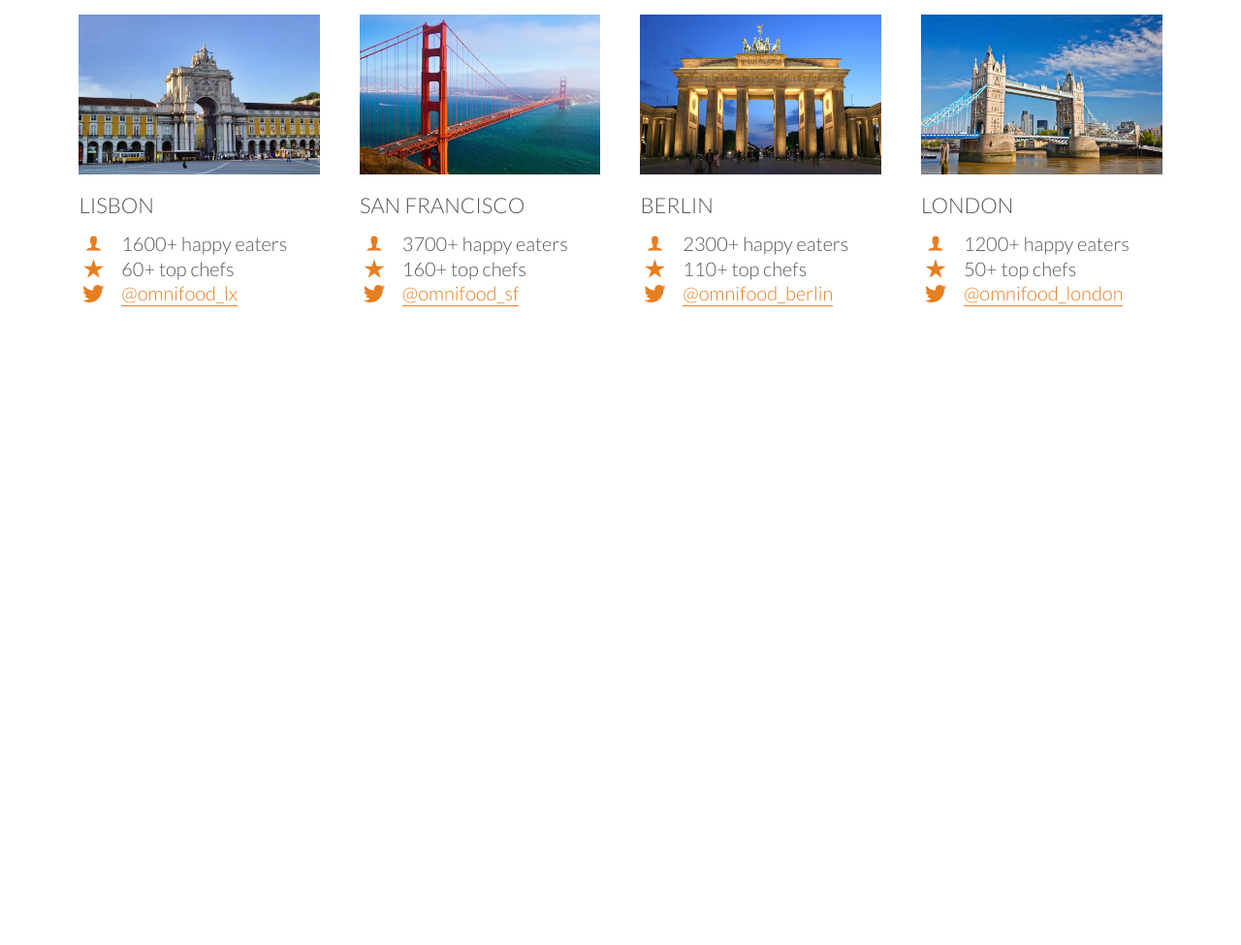
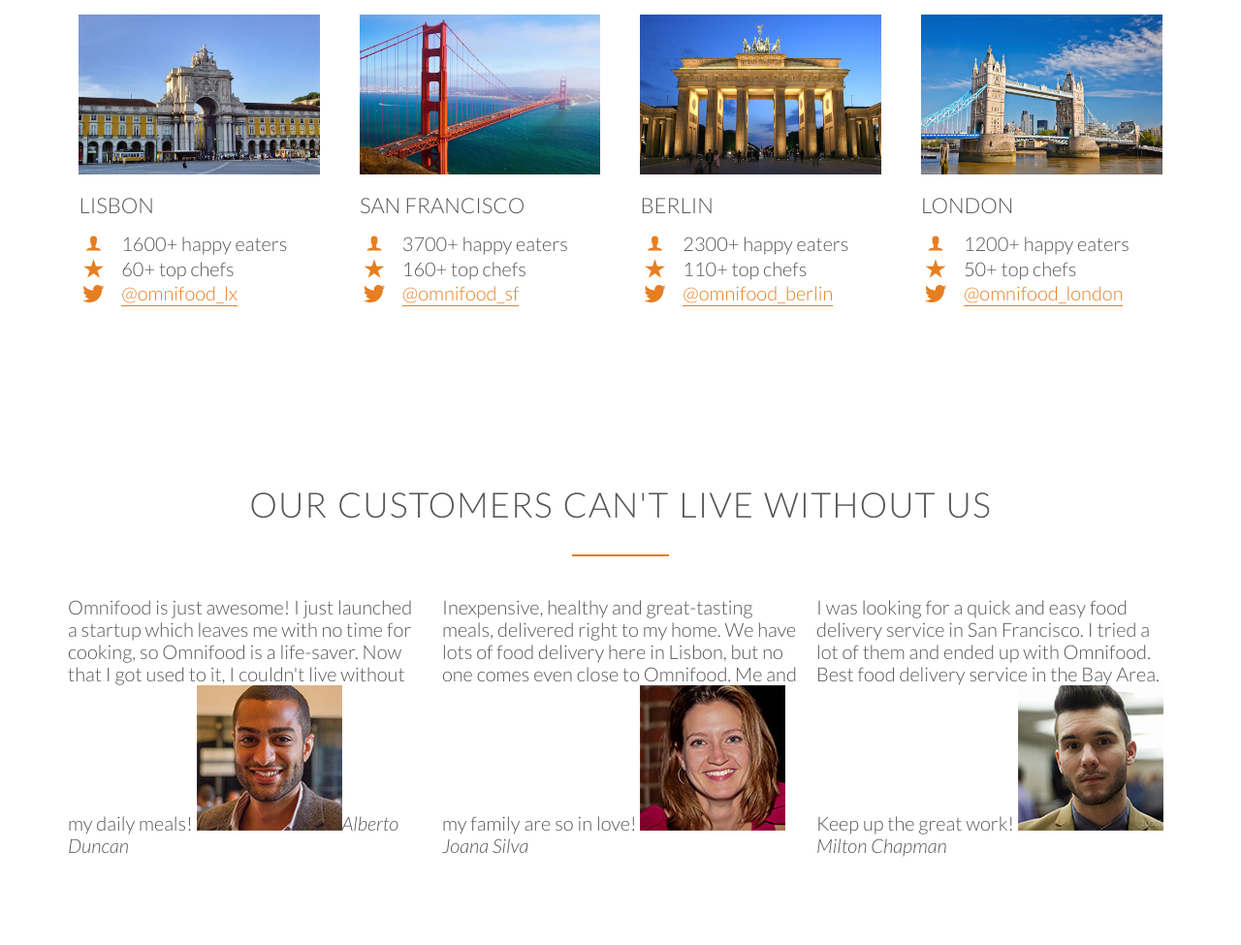
Before and after one commit to Chell0/omnifood, a plain HTML site: page index.html in a window 1280 px wide. Shown: the part 2930-3905 px from the top of the page at 97% size. Before the commit the page ends 3350 px from the top, so only its background shows below. Drawn offline with Linux system fonts and the light colour scheme; files whose address does not match are found by name.

Commit message:
Add testimonials section

```diff
--- a/index.html
+++ b/index.html
@@ -213,6 +213,35 @@
             </div>
         </div>
     </section>
+
+    <section class="section-testimonials">
+        <div class="row">
+            <h2>Our customers can't live without us</h2>
+        </div>
+        <div class="row">
+            <div class="col span-1-of-3">
+                <blockquote>
+                    Omnifood is just awesome! I just launched a startup which leaves me with no time for cooking, so
+                    Omnifood is a life-saver. Now that I got used to it, I couldn't live without my daily meals!
+                    <cite><img src="resources/img/customer-1.jpg" alt="">Alberto Duncan</cite>
+                </blockquote>
+            </div>
+            <div class="col span-1-of-3">
+                <blockquote>
+                    Inexpensive, healthy and great-tasting meals, delivered right to my home. We have lots of food
+                    delivery here in Lisbon, but no one comes even close to Omnifood. Me and my family are so in love!
+                    <cite><img src="resources/img/customer-2.jpg" alt="">Joana Silva</cite>
+                </blockquote>
+            </div>
+            <div class="col span-1-of-3">
+                <blockquote>
+                    I was looking for a quick and easy food delivery service in San Francisco. I tried a lot of them
+                    and ended up with Omnifood. Best food delivery service in the Bay Area. Keep up the great work!
+                    <cite><img src="resources/img/customer-3.jpg" alt="">Milton Chapman</cite>
+                </blockquote>
+            </div>
+        </div>
+    </section>
 </body>
 
 </html>
```
